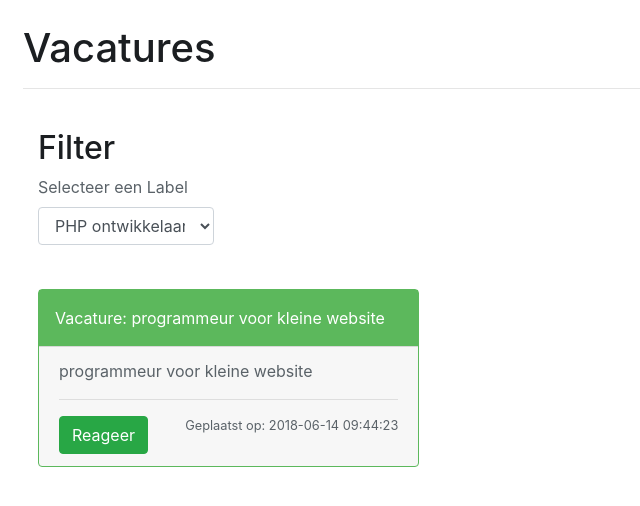
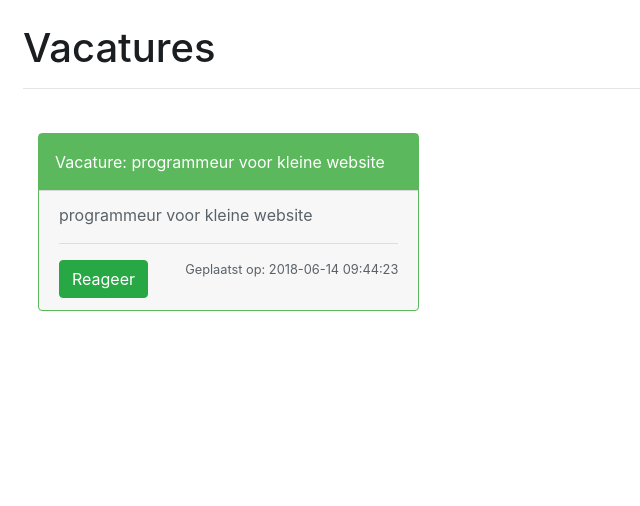
Before and after one commit to Mrzicokiller/DIFjobs, a PHP site: page /pages/jobs.php in a window 1280 px wide. Shown: the part 71-577 px from the top of the page, without its empty margins (0-640 px from the left). Run offline with PHP 8.4, Linux system fonts and the light colour scheme; data comes from the database, SQL or seed files in the repository.

Commit message:
removed filters

```diff
--- a/pages/jobs.php
+++ b/pages/jobs.php
@@ -36,42 +36,10 @@ session_start();
 
 <div class="container-fluid">
 
-	<div class="row mt-lg-4 ml-sm-2 mr-sm-2">
-		<div class="col-lg-12">
-			<h2>Filter</h2>
-			<div class="row">
-				<div class="col-lg-2 mb-3">
-
-					<label for="Labels">Selecteer een Label</label>
-					<select class="form-control" id="Labels">
-						<option>PHP ontwikkelaar</option>
-						<option>CSS meester</option>
-						<option>JS jester</option>
-						<option>stage</option>
-						<option>waarom zo veel</option>
-					</select>
-				</div>
-			</div>
-		</div>
-	</div>
 
 
     <?php
     $haalJobs = $mysqli->query("SELECT * FROM vacature");
-/*
-if($haalJobs){
-    while ($rij = $haalJobs->fetch_array()) {  ?>
-
-		<div class="card mt-2 mr-2 mb-2 ml-2" style="width:30vw; float:left;">
-			<div class="card-body">
-				<h5 class="card-title"><?php echo $rij['Titel']; ?></h5>
-				<p class="card-text"><?php echo $rij['Beschrijving']; ?></p>
-				<a href="#" class="btn btn-primary clickbutton" data-toggle="modal" data-target="#respondPopup"  ID="respondBtn" name="respondBtn" value="<?php echo $rij['Titel']; ?>">Reageer</a>
-			</div>
-		</div>
-
-    <?php }} ?>
-*/
 
     //counter voor de om de juiste hoeveelheid per rij te weergeven
     $counter = 0;
```
